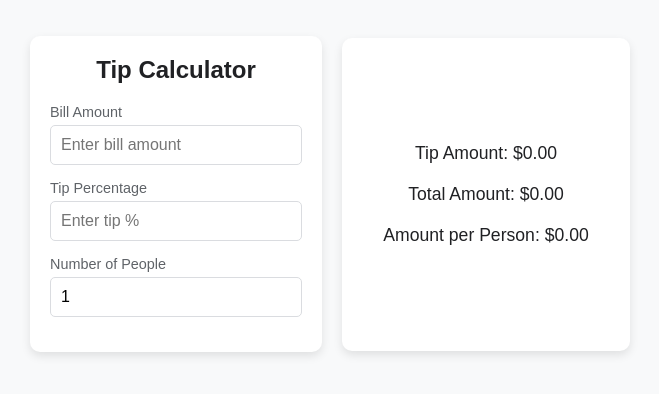
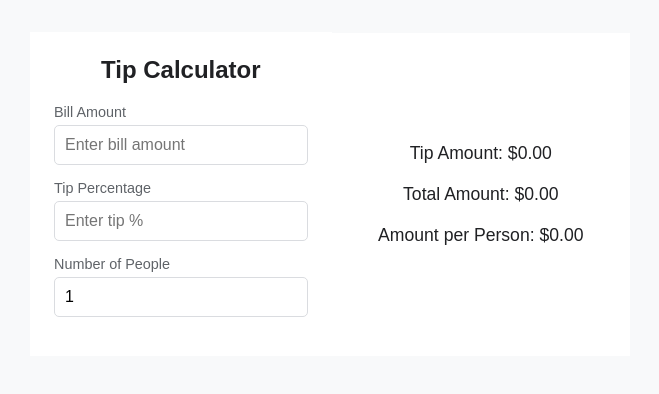
Before and after one commit to jf-759/Tip-Calculator, a React (Create React App) app: page / in a window 1280 px wide. Shown: the part 206-600 px from the top of the page, without its empty margins (310-969 px from the left). Built offline with nearby package versions, Linux system fonts and the light colour scheme.

Commit message:
made changes to css

```diff
--- a/src/App.css
+++ b/src/App.css
@@ -64,15 +64,12 @@
   display: flex;
   justify-content: center;
   align-items: center;
-  gap: 20px;
   width: 600px;
 }
 
 .calculator {
   background: white;
-  padding: 20px;
-  border-radius: 10px;
-  box-shadow: 0px 4px 10px rgba(0, 0, 0, 0.1);
+  padding: 24px;
   width: 320px;
   text-align: center;
 }
@@ -107,9 +104,7 @@
 
 .results-container {
   background: white;
-  padding: 95px 0px;
-  border-radius: 10px;
-  box-shadow: 0px 4px 10px rgba(0, 0, 0, 0.1);
+  padding: 100px 0px;
   width: 320px;
   text-align: left;
   display: flex;
```
